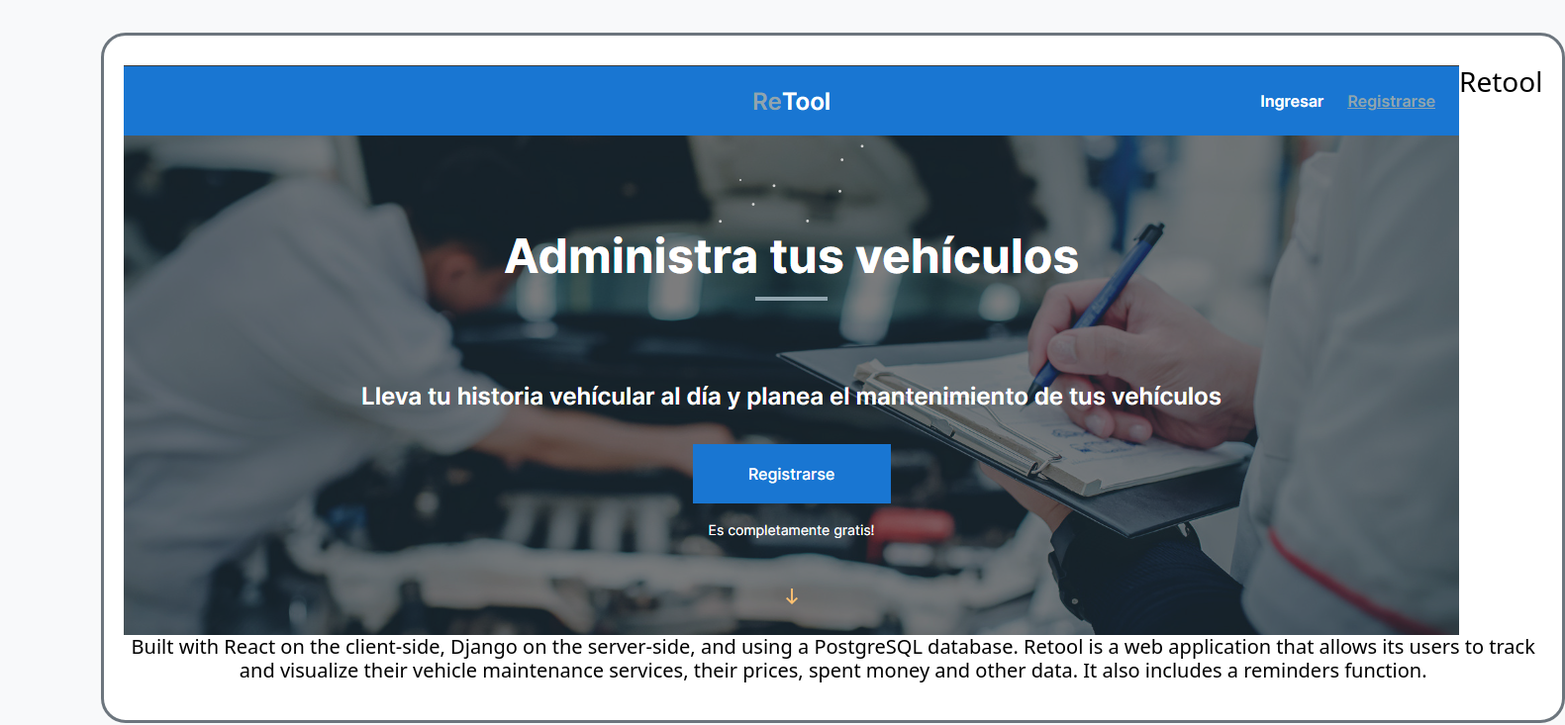
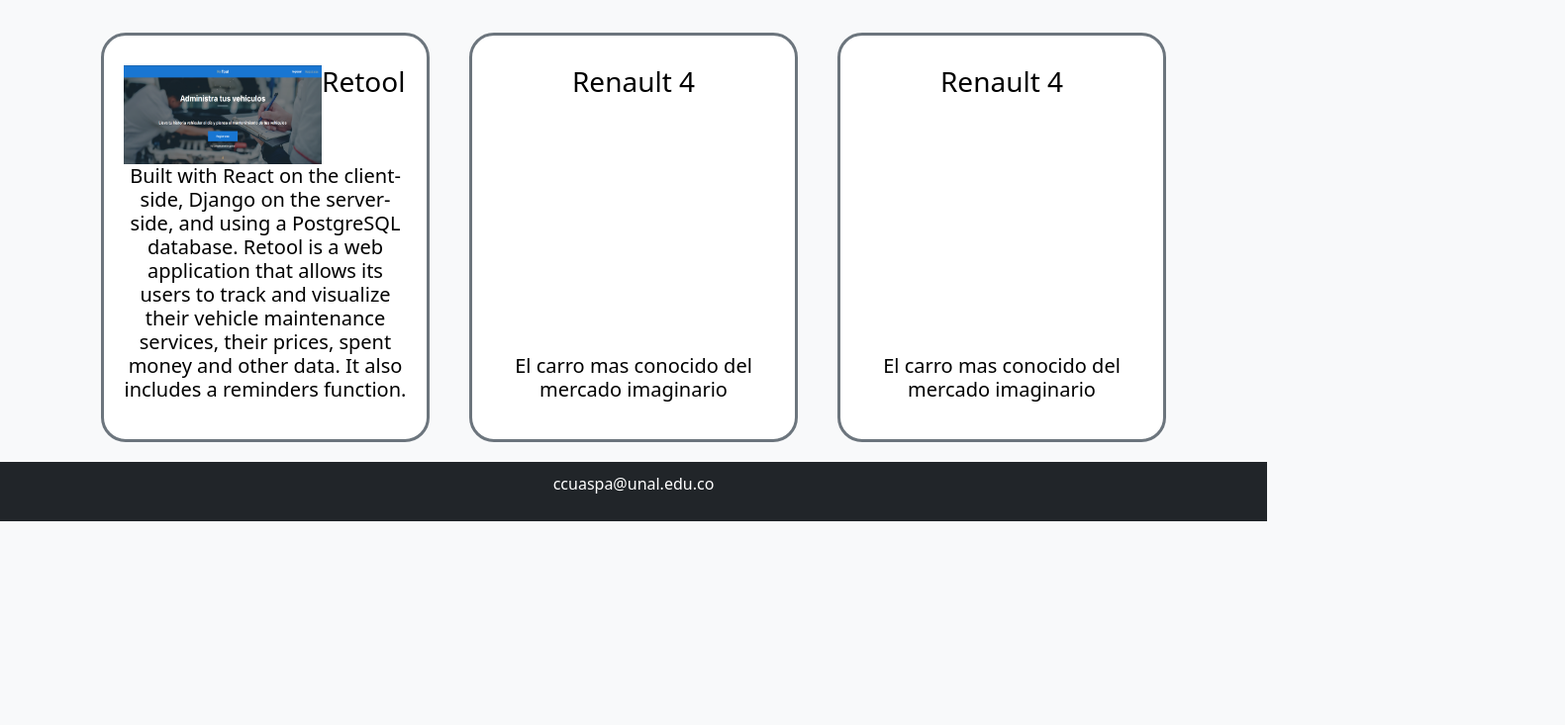
Before and after one commit to ccuaspa/ccuaspa.github.io, a website: page index.html in a window 1280 px wide. Shown: the part 934-1667 px from the top of the page at 99% size, 1581 px wide, since content can reach past the window. After the commit the page ends 1461 px from the top, so only its background shows below. Drawn offline with Linux system fonts and the light colour scheme.

Commit message:
Update index.html

```diff
--- a/index.html
+++ b/index.html
@@ -66,7 +66,7 @@
             <div class="d-flex flex-wrap">
                 <div class="car-list-card border-secondary d-flex flex-column justify-content-between">
                     <div class="d-flex">
-                        <img src="images/Retool img.png" alt="Retool image">
+                        <img src="images/Retool img.png" alt="Retool image" width="200px" height="100px">
                         <div>
                             <h3>
                                 Retool
```
